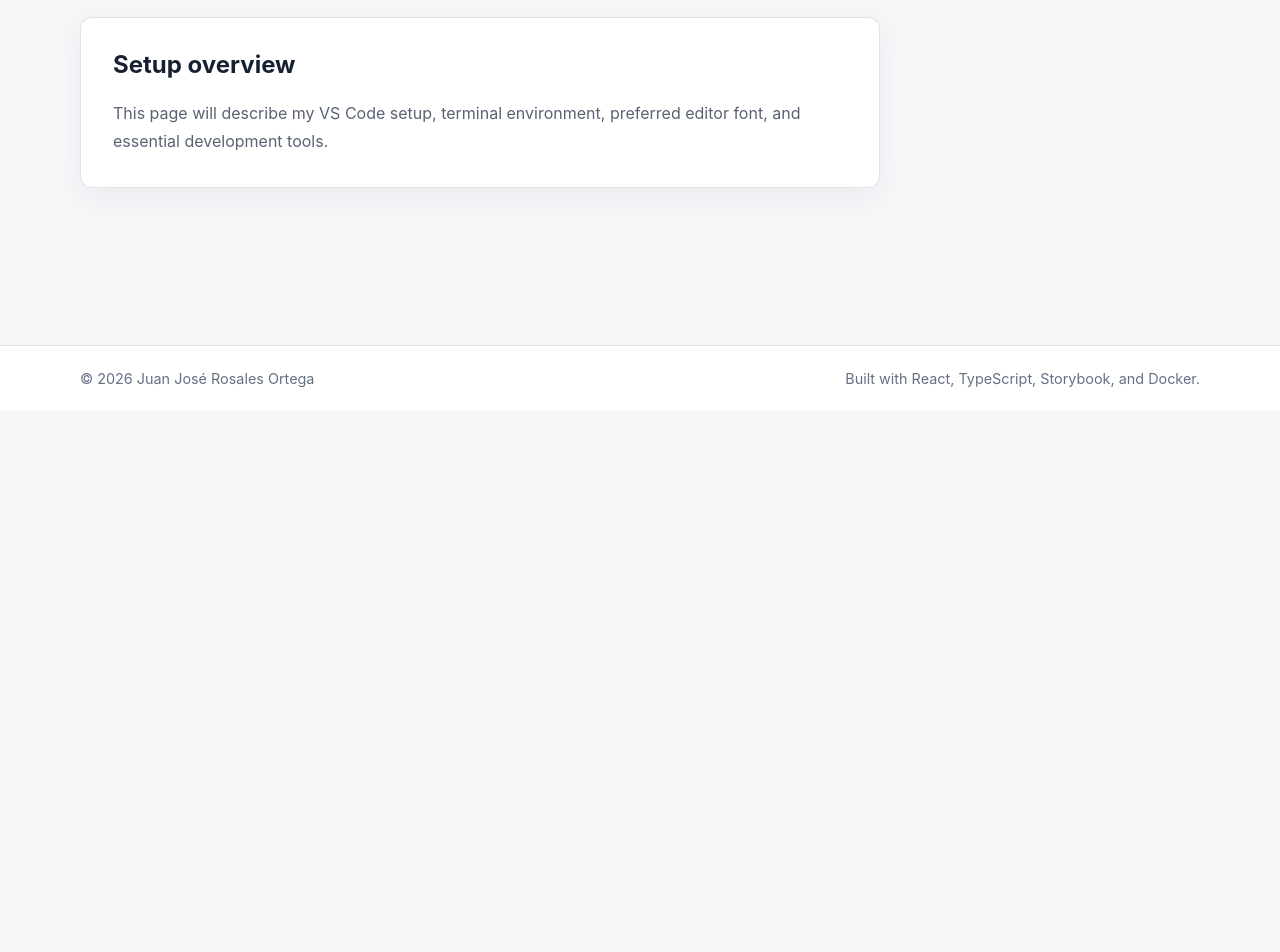
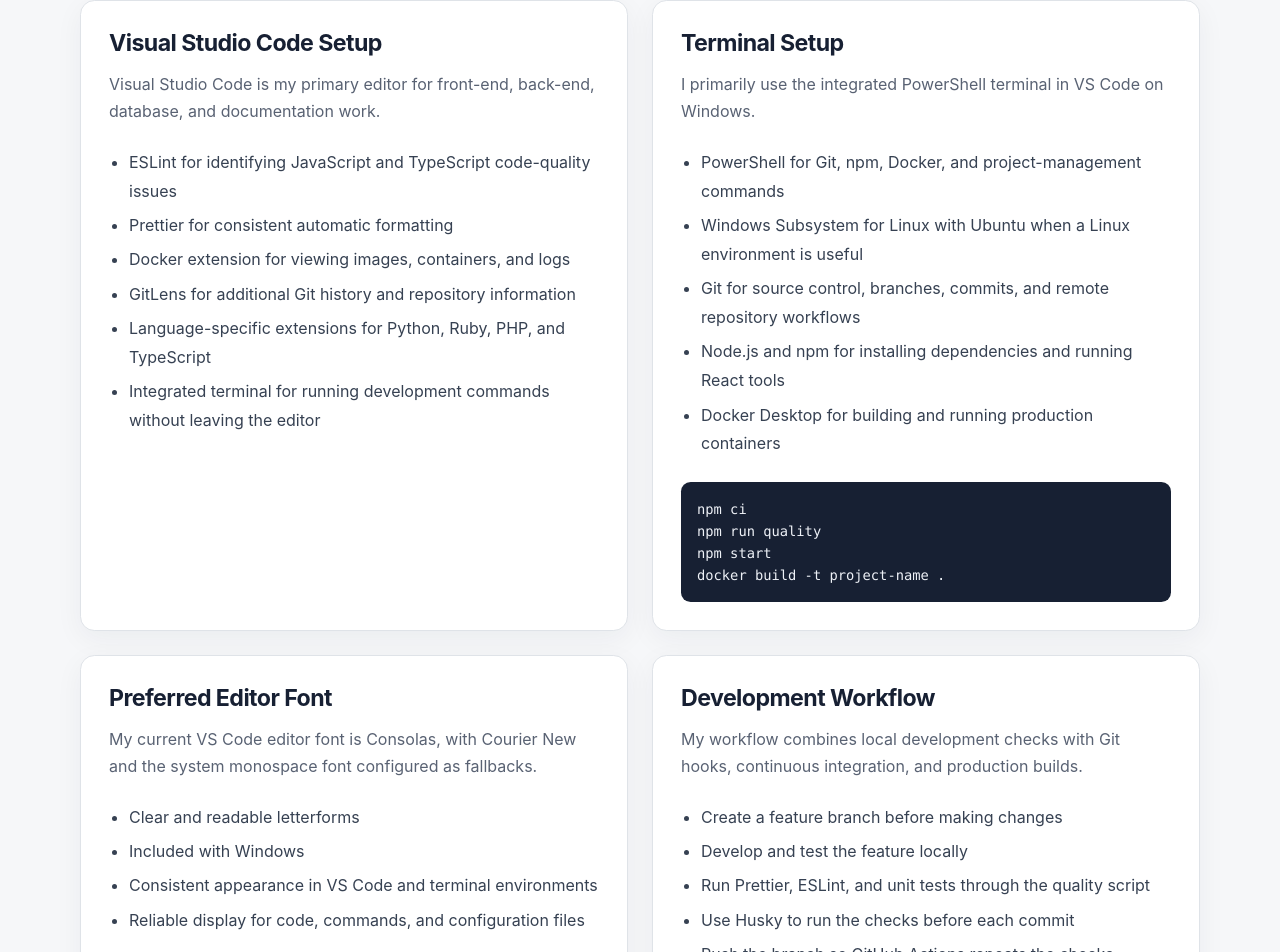
Before and after one commit to jjrosales-89/rosales_juan_jose_coding_assignment14, a React (Create React App) app: page /developer-setup in a window 1280 px wide. Shown: the part 389-1341 px from the top of the page. Before the commit the page ends 800 px from the top, so only its background shows below. Built offline with nearby package versions, Linux system fonts and the light colour scheme.

Commit message:
Add developer setup section

```diff
--- a/src/App.css
+++ b/src/App.css
@@ -281,3 +281,16 @@
     grid-column: auto;
   }
 }
+
+.setup-grid {
+  margin-top: 3rem;
+  display: grid;
+  grid-template-columns: repeat(2, minmax(0, 1fr));
+  gap: 1.5rem;
+}
+
+@media (max-width: 760px) {
+  .setup-grid {
+    grid-template-columns: 1fr;
+  }
+}
--- /dev/null
+++ b/src/components/SetupCard/SetupCard.css
@@ -0,0 +1,45 @@
+.setup-card {
+  min-height: 100%;
+  padding: 1.75rem;
+  border: 1px solid #dfe3e8;
+  border-radius: 0.9rem;
+  background: #ffffff;
+  box-shadow: 0 0.5rem 1.75rem rgba(23, 32, 51, 0.05);
+}
+
+.setup-card h2 {
+  margin: 0;
+  font-size: 1.45rem;
+  letter-spacing: -0.025em;
+}
+
+.setup-card > p {
+  margin: 0.85rem 0 0;
+  color: #596273;
+  line-height: 1.7;
+}
+
+.setup-card__list {
+  margin: 1.4rem 0 0;
+  padding-left: 1.25rem;
+  color: #364152;
+  line-height: 1.8;
+}
+
+.setup-card__list li + li {
+  margin-top: 0.35rem;
+}
+
+.setup-card__code {
+  margin: 1.5rem 0 0;
+  padding: 1rem;
+  border-radius: 0.6rem;
+  background: #172033;
+  color: #eef1f7;
+  overflow-x: auto;
+}
+
+.setup-card__code code {
+  font-size: 0.86rem;
+  line-height: 1.6;
+}
--- /dev/null
+++ b/src/components/SetupCard/SetupCard.tsx
@@ -0,0 +1,31 @@
+import './SetupCard.css';
+
+export interface SetupCardProps {
+  title: string;
+  description: string;
+  items: string[];
+  codeSnippet?: string;
+}
+
+function SetupCard({ title, description, items, codeSnippet }: SetupCardProps) {
+  return (
+    <article className="setup-card">
+      <h2>{title}</h2>
+      <p>{description}</p>
+
+      <ul className="setup-card__list">
+        {items.map((item) => (
+          <li key={item}>{item}</li>
+        ))}
+      </ul>
+
+      {codeSnippet && (
+        <pre className="setup-card__code">
+          <code>{codeSnippet}</code>
+        </pre>
+      )}
+    </article>
+  );
+}
+
+export default SetupCard;
--- /dev/null
+++ b/src/components/SetupCard/index.ts
@@ -0,0 +1,2 @@
+export { default as SetupCard } from './SetupCard';
+export type { SetupCardProps } from './SetupCard';
--- a/src/pages/DeveloperSetupPage.tsx
+++ b/src/pages/DeveloperSetupPage.tsx
@@ -1,20 +1,84 @@
+import { SetupCard, SetupCardProps } from '../components/SetupCard';
+
+const setupSections: SetupCardProps[] = [
+  {
+    title: 'Visual Studio Code Setup',
+    description:
+      'Visual Studio Code is my primary editor for front-end, back-end, database, and documentation work.',
+    items: [
+      'ESLint for identifying JavaScript and TypeScript code-quality issues',
+      'Prettier for consistent automatic formatting',
+      'Docker extension for viewing images, containers, and logs',
+      'GitLens for additional Git history and repository information',
+      'Language-specific extensions for Python, Ruby, PHP, and TypeScript',
+      'Integrated terminal for running development commands without leaving the editor',
+    ],
+  },
+  {
+    title: 'Terminal Setup',
+    description:
+      'I primarily use the integrated PowerShell terminal in VS Code on Windows.',
+    items: [
+      'PowerShell for Git, npm, Docker, and project-management commands',
+      'Windows Subsystem for Linux with Ubuntu when a Linux environment is useful',
+      'Git for source control, branches, commits, and remote repository workflows',
+      'Node.js and npm for installing dependencies and running React tools',
+      'Docker Desktop for building and running production containers',
+    ],
+    codeSnippet: `npm ci
+npm run quality
+npm start
+docker build -t project-name .`,
+  },
+  {
+    title: 'Preferred Editor Font',
+    description:
+      'My current VS Code editor font is Consolas, with Courier New and the system monospace font configured as fallbacks.',
+    items: [
+      'Clear and readable letterforms',
+      'Included with Windows',
+      'Consistent appearance in VS Code and terminal environments',
+      'Reliable display for code, commands, and configuration files',
+    ],
+    codeSnippet: `"editor.fontFamily": "Consolas, 'Courier New', monospace"`,
+  },
+  {
+    title: 'Development Workflow',
+    description:
+      'My workflow combines local development checks with Git hooks, continuous integration, and production builds.',
+    items: [
+      'Create a feature branch before making changes',
+      'Develop and test the feature locally',
+      'Run Prettier, ESLint, and unit tests through the quality script',
+      'Use Husky to run the checks before each commit',
+      'Push the branch so GitHub Actions repeats the checks remotely',
+      'Build and test the production application with Docker',
+    ],
+    codeSnippet: `git switch -c feature/example
+npm run quality
+git add .
+git commit -m "Add example feature"
+git push`,
+  },
+];
+
 function DeveloperSetupPage() {
   return (
     <section className="page">
-      <p className="page__eyebrow">Development environment</p>
-      <h1>Developer Setup</h1>
+      <div className="section-heading">
+        <p className="page__eyebrow">Development environment</p>
+        <h1>Developer Setup</h1>
 
-      <p className="page__lead">
-        The applications, terminal tools, extensions, and preferences used in my
-        regular development workflow.
-      </p>
+        <p className="page__lead">
+          The editor, terminal, font, tools, and workflow I use to build, test,
+          document, and deploy web applications.
+        </p>
+      </div>
 
-      <div className="page__panel">
-        <h2>Setup overview</h2>
-        <p>
-          This page will describe my VS Code setup, terminal environment,
-          preferred editor font, and essential development tools.
-        </p>
+      <div className="setup-grid">
+        {setupSections.map((section) => (
+          <SetupCard key={section.title} {...section} />
+        ))}
       </div>
     </section>
   );
```
